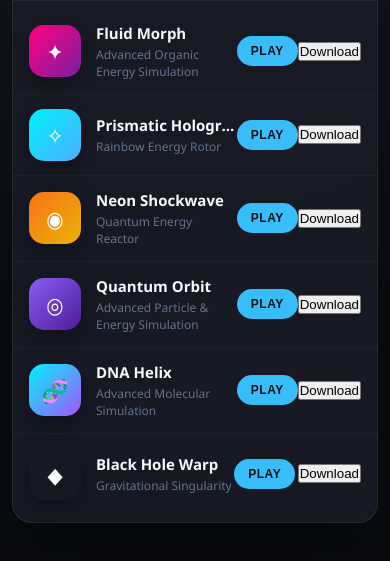
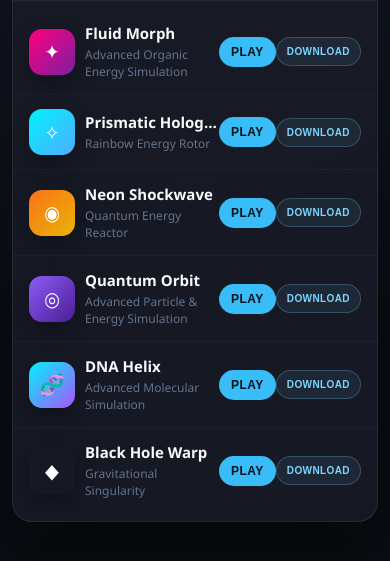
Before and after one commit to jangalacharansaisri963-eng/Animations, a plain HTML site: page index.html in a window 390 px wide. Shown: the part 213-774 px from the top of the page. Drawn offline with Linux system fonts and the light colour scheme.

Commit message:
Update store.css

```diff
--- a/css/store.css
+++ b/css/store.css
@@ -6,6 +6,7 @@
 
 body {
     font-family: "Segoe UI", Tahoma, Geneva, Verdana, sans-serif;
+
     min-height: 100vh;
     padding: 20px;
 
@@ -14,10 +15,13 @@ justify-content: center;
     align-items: center;
 
     background:
-    radial-gradient(circle at top, #1b2030, #0b0d13 65%);
+        radial-gradient(
+            circle at top,
+            #1b2030,
+            #0b0d13 65%
+        );
 
     color: #ffffff;
-
 }
 
 .app-store {
@@ -34,14 +38,13 @@ overflow: hidden;
     box-shadow:
         0 25px 70px rgba(0, 0, 0, 0.65),
         0 0 40px rgba(56, 189, 248, 0.05);
-
 }
 
 .header {
     padding: 26px 22px 20px;
 
-border-bottom: 1px solid rgba(255, 255, 255, 0.06);
-
+    border-bottom:
+        1px solid rgba(255, 255, 255, 0.06);
 }
 
 .header h1 {
@@ -49,7 +52,8 @@ font-size: 24px;
     font-weight: 700;
     letter-spacing: -0.5px;
 
-background: linear-gradient(
+    background:
+        linear-gradient(
             90deg,
             #ffffff,
             #7dd3fc
@@ -57,8 +61,8 @@ background: linear-gradient(
 
     -webkit-background-clip: text;
     background-clip: text;
+
     color: transparent;
-
 }
 
 .header p {
@@ -66,7 +70,6 @@ margin-top: 6px;
 
     color: #94a3b8;
     font-size: 13px;
-
 }
 
 .app-list {
@@ -80,12 +83,12 @@ justify-content: space-between;
 
     padding: 15px 20px;
 
-border-bottom: 1px solid rgba(255, 255, 255, 0.035);
+    border-bottom:
+        1px solid rgba(255, 255, 255, 0.035);
 
     transition:
         background 0.2s ease,
         transform 0.2s ease;
-
 }
 
 .app-item:last-child {
@@ -93,16 +96,17 @@ border-bottom: none;
 }
 
 .app-item:hover {
-background: rgba(255, 255, 255, 0.035);
+    background:
+        rgba(255, 255, 255, 0.035);
 }
 
 .app-info {
     display: flex;
     align-items: center;
+
     gap: 15px;
 
     min-width: 0;
-
 }
 
 .app-icon {
@@ -121,7 +125,6 @@ font-size: 22px;
 
     box-shadow:
         0 8px 20px rgba(0, 0, 0, 0.3);
-
 }
 
 .app-details {
@@ -137,7 +140,6 @@ font-weight: 600;
     white-space: nowrap;
     overflow: hidden;
     text-overflow: ellipsis;
-
 }
 
 .app-details span {
@@ -147,8 +149,26 @@ margin-top: 3px;
 
     color: #64748b;
     font-size: 12px;
+}
 
+
+/* =========================
+   ACTION BUTTONS
+========================= */
+
+.app-actions {
+    display: flex;
+    align-items: center;
+
+    gap: 8px;
+
+    flex-shrink: 0;
 }
+
+
+/* =========================
+   PLAY BUTTON
+========================= */
 
 .play-btn {
     flex-shrink: 0;
@@ -173,7 +193,6 @@ transition:
         transform 0.2s ease,
         background 0.2s ease,
         box-shadow 0.2s ease;
-
 }
 
 .play-btn:hover {
@@ -183,15 +202,72 @@ transform: scale(1.05);
 
     box-shadow:
         0 0 18px rgba(56, 189, 248, 0.35);
-
 }
 
 .play-btn:active {
     transform: scale(0.96);
 }
 
+
+/* =========================
+   DOWNLOAD BUTTON
+========================= */
+
+.download-btn {
+    flex-shrink: 0;
+
+    border: 1px solid
+        rgba(125, 211, 252, 0.25);
+
+    border-radius: 20px;
+
+    padding: 8px 14px;
+
+    background:
+        rgba(125, 211, 252, 0.08);
+
+    color: #7dd3fc;
+
+    font-size: 11px;
+    font-weight: 700;
+
+    letter-spacing: 0.4px;
+    text-transform: uppercase;
+
+    cursor: pointer;
+
+    transition:
+        transform 0.2s ease,
+        background 0.2s ease,
+        border-color 0.2s ease,
+        box-shadow 0.2s ease;
+}
+
+.download-btn:hover {
+    background:
+        rgba(125, 211, 252, 0.16);
+
+    border-color:
+        rgba(125, 211, 252, 0.5);
+
+    transform: scale(1.05);
+
+    box-shadow:
+        0 0 18px rgba(56, 189, 248, 0.18);
+}
+
+.download-btn:active {
+    transform: scale(0.96);
+}
+
+
+/* =========================
+   ANIMATION ICONS
+========================= */
+
 .icon-blob {
-background: linear-gradient(
+    background:
+        linear-gradient(
             135deg,
             #ff007f,
             #7b1fa2
@@ -199,7 +275,8 @@ background: linear-gradient(
 }
 
 .icon-spinner {
-background: linear-gradient(
+    background:
+        linear-gradient(
             135deg,
             #00f2fe,
             #4facfe
@@ -207,7 +284,8 @@ background: linear-gradient(
 }
 
 .icon-pulse {
-background: linear-gradient(
+    background:
+        linear-gradient(
             135deg,
             #f97316,
             #eab308
@@ -215,7 +293,8 @@ background: linear-gradient(
 }
 
 .icon-orbit {
-background: linear-gradient(
+    background:
+        linear-gradient(
             135deg,
             #8b5cf6,
             #4c1d95
@@ -223,14 +302,21 @@ background: linear-gradient(
 }
 
 .icon-dna {
-background: linear-gradient(
+    background:
+        linear-gradient(
             135deg,
             #00f2fe,
             #a855f7
         );
 }
 
+
+/* =========================
+   MOBILE
+========================= */
+
 @media (max-width: 480px) {
+
     body {
         padding: 12px;
     }
@@ -243,8 +329,29 @@ padding: 12px;
         padding: 14px 16px;
     }
 
-.play-btn {
-    padding: 8px 14px;
+    .app-info {
+        gap: 10px;
     }
 
+    .app-icon {
+        width: 46px;
+        height: 46px;
+
+        border-radius: 13px;
+
+        font-size: 20px;
     }
+
+    .play-btn {
+        padding: 8px 12px;
+    }
+
+    .app-actions {
+        gap: 5px;
+    }
+
+    .download-btn {
+        padding: 8px 10px;
+        font-size: 10px;
+    }
+}
```
Lines whose indentation alone changed are shown as unchanged.
